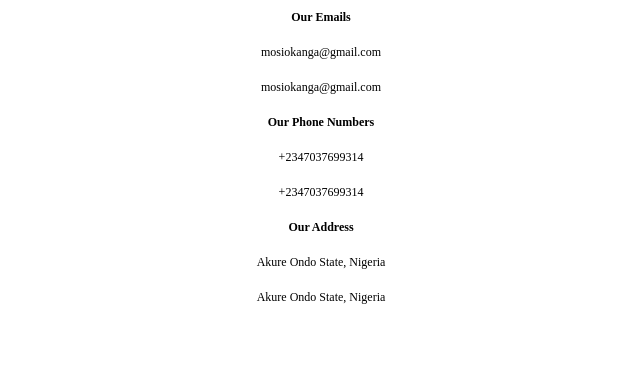
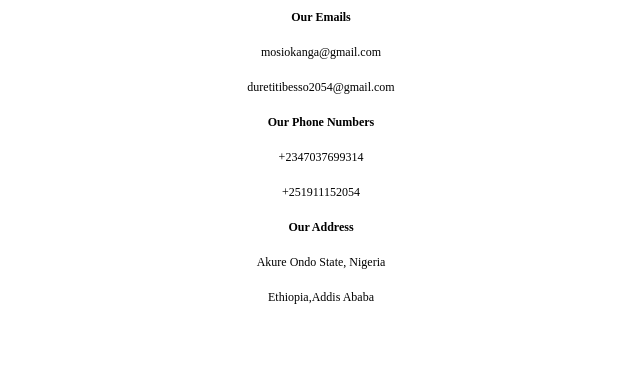
Before and after one commit to mosidrum/Awesome_books, a website: page html/contact.html in a window 1280 px wide. Shown: the part 232-597 px from the top of the page, 319-959 px from the left. Drawn offline with Linux system fonts and the light colour scheme.

Commit message:
Edit html

```diff
--- a/html/contact.html
+++ b/html/contact.html
@@ -32,15 +32,15 @@
       <ul>
         <li><b>Our Emails</b>
           <li>mosiokanga@gmail.com</li>
-          <li>mosiokanga@gmail.com</li>
+          <li>duretitibesso2054@gmail.com</li>
         </li>
         <li><b>Our Phone Numbers</b>
           <li>+2347037699314</li>
-          <li>+2347037699314</li>
+          <li>+251911152054</li>
         </li>
         <li><b>Our Address</b>
           <li>Akure Ondo State, Nigeria</li>
-          <li>Akure Ondo State, Nigeria</li>
+          <li>Ethiopia,Addis Ababa</li>
         </li>
       </ul>
     </div>
```
